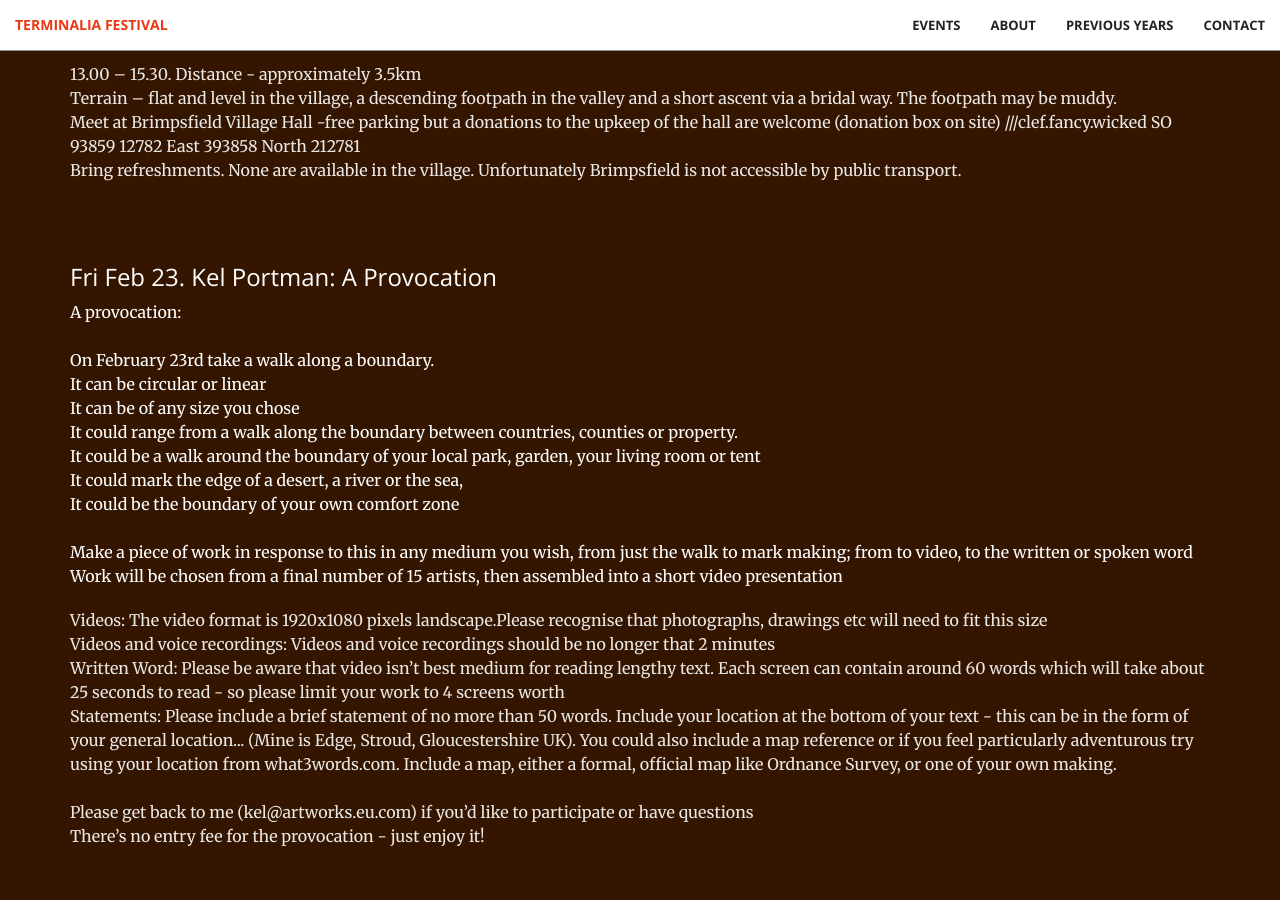
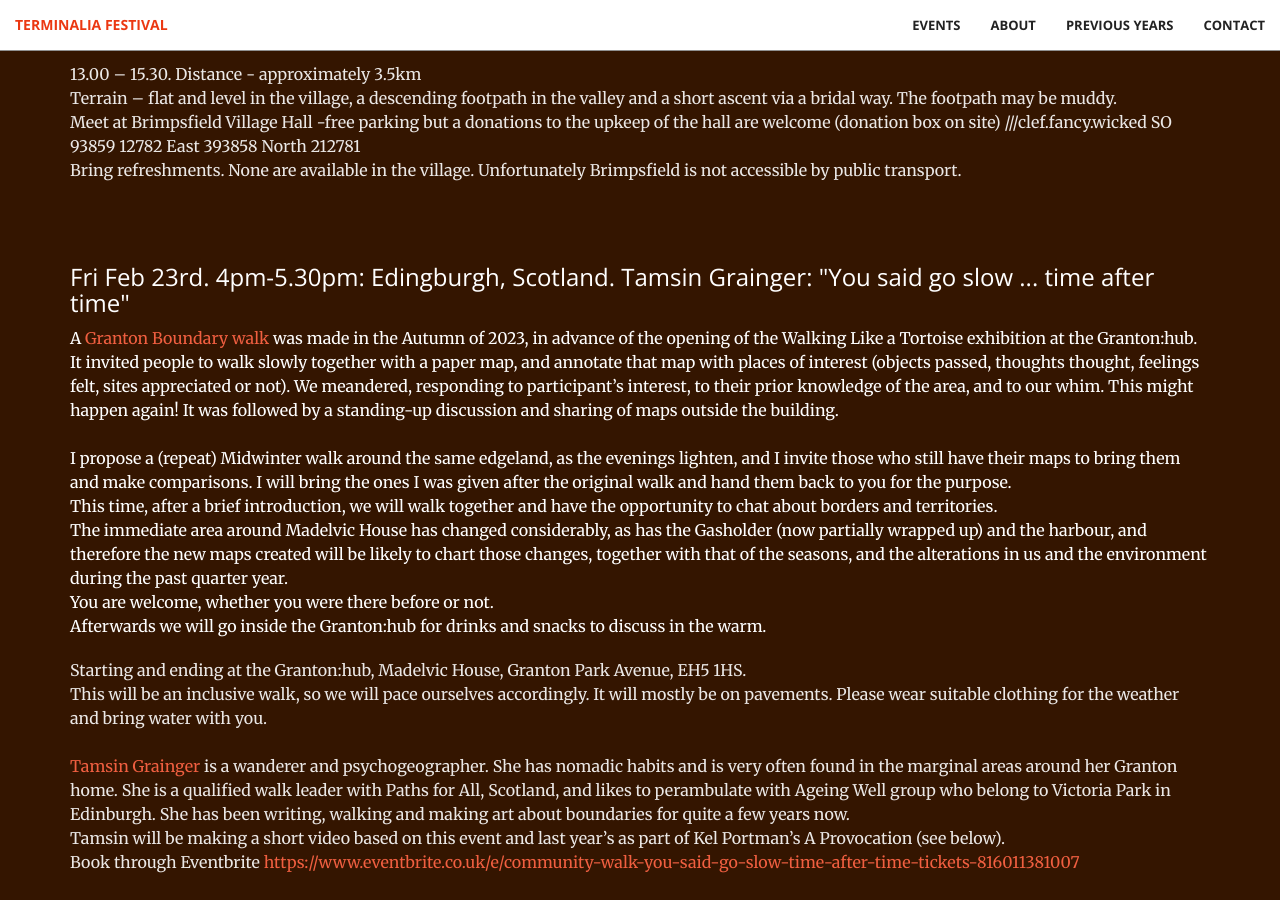
Before and after one commit to timwaters/terminalia, a Jekyll site: the page built from index.html, in a window 1280 px wide and 900 px high, scrolled down 3185 px. Built offline with Jekyll 4.4.1, drawn with Linux system fonts in a browser that asks for light colours.

Commit message:
add tamsins event

```diff
--- a/_includes/events.html
+++ b/_includes/events.html
@@ -68,7 +68,29 @@
           </p>
         </div>
 
+        <div class="col-lg-12 col-lg-offset-0 text-left event">
 
+          <h3>Fri Feb 23rd. 4pm-5.30pm: Edingburgh, Scotland. Tamsin Grainger: "You said go slow ... time after time" </h3>
+
+
+          <p class="text">
+            A <a href="https://walkingwithoutadonkey.com/2023/02/23/the-granton-boundary/">Granton Boundary walk</a> was made in the Autumn of 2023, in advance of the opening of the Walking Like a Tortoise exhibition at the Granton:hub. It invited people to walk slowly together with a paper map, and annotate that map with places of interest (objects passed, thoughts thought, feelings felt, sites appreciated or not). We meandered, responding to participant’s interest, to their prior knowledge of the area, and to our whim. This might happen again! It was followed by a standing-up discussion and sharing of maps outside the building.<br/> <br/>
+            I propose a (repeat) Midwinter walk around the same edgeland, as the evenings lighten, and I invite those who still have their maps to bring them and make comparisons. I will bring the ones I was given after the original walk and hand them back to you for the purpose. <br/>
+            This time, after a brief introduction, we will walk together and have the opportunity to chat about borders and territories. <br>
+            The immediate area around Madelvic House has changed considerably, as has the Gasholder (now partially wrapped up) and the harbour, and therefore the new maps created will be likely to chart those changes, together with that of the seasons, and the alterations in us and the environment during the past quarter year.<br>
+            You are welcome, whether you were there before or not.<br>
+            Afterwards we will go inside the Granton:hub for drinks and snacks to discuss in the warm.<br>
+
+          </p>
+          <p class="text-faded">
+            Starting and ending at the Granton:hub, Madelvic House, Granton Park Avenue,  EH5 1HS.<br>
+            This will be an inclusive walk, so we will pace ourselves accordingly. It will mostly be on pavements. Please wear suitable clothing for the weather and bring water with you.
+            <br>  <br>
+            <a href="https://www.tamsingrainger.com/art">Tamsin Grainger</a> is a wanderer and psychogeographer. She has nomadic habits and is very often found in the marginal areas around her Granton home. She is a qualified walk leader with Paths for All, Scotland, and likes to perambulate with Ageing Well group who belong to Victoria Park in Edinburgh. She has been writing, walking and making art about boundaries for quite a few years now.<br>
+            Tamsin will be making a short video based on this event and last year’s as part of Kel Portman’s A Provocation (see below).<br />
+            Book through Eventbrite <a href="https://www.eventbrite.co.uk/e/community-walk-you-said-go-slow-time-after-time-tickets-816011381007">https://www.eventbrite.co.uk/e/community-walk-you-said-go-slow-time-after-time-tickets-816011381007</a>
+          </p>
+        </div>
 
 
         <div class="col-lg-12 col-lg-offset-0 text-left event">
```
